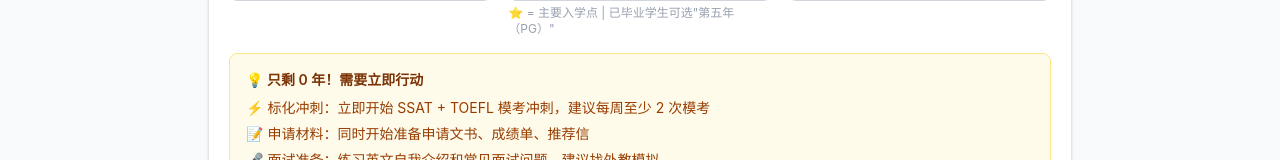
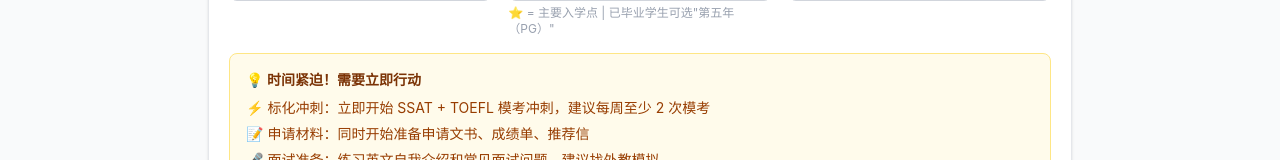
Before and after one commit to Hshyyy/meigao-helper, a React (Vite) app: page /timeline in a window 1280 px wide. Shown: the part 310-470 px from the top of the page. Built offline with nearby package versions, Linux system fonts and the light colour scheme.

Commit message:
修复时间线：根据年级+入学年份计算有效准备时间，不同组合显示不同建议

```diff
--- a/src/pages/Timeline.tsx
+++ b/src/pages/Timeline.tsx
@@ -404,7 +404,13 @@ export default function Timeline() {
   const personalizedTips = useMemo(() => {
     const now = new Date();
     const currentYear = now.getFullYear();
-    const yearsUntilEnroll = enrollYear - currentYear;
+    const gradeNum = parseInt(grade.replace(/[^\d]/g, ""));
+    // 计算学生到达申请年级（G9）还需要几年
+    const yearsToApplyingGrade = Math.max(0, 9 - gradeNum);
+    // 实际可用准备时间 = 入学年份 - 当前年份 - 1（申请在入学前1年）
+    const yearsUntilApply = enrollYear - currentYear - 1;
+    // 有效准备时间 = 实际可用时间 - 到达申请年级的时间
+    const effectiveYears = yearsUntilApply - yearsToApplyingGrade;
 
     // PG（第五年）特殊情况
     if (grade === "PG") {
@@ -421,9 +427,9 @@ export default function Timeline() {
       };
     }
 
-    // 紧迫程度判断
-    const isModerate = yearsUntilEnroll === 2;
-    const isRelaxed = yearsUntilEnroll >= 3;
+    // 紧迫程度判断（基于有效准备时间）
+    const isRelaxed = effectiveYears >= 2;
+    const isModerate = effectiveYears === 1;
 
     // 体系特定的考试信息
     const testInfo: Record<SystemKey, { name: string; target: string; alt?: string }> = {
@@ -458,7 +464,7 @@ export default function Timeline() {
     // 根据紧迫程度生成建议
     if (isRelaxed) {
       return {
-        title: `你还有 ${yearsUntilEnroll} 年准备时间 — ${advice.focus}`,
+        title: `你还有充足的准备时间 — ${advice.focus}`,
         items: [
           `📚 ${advice.tip}`,
           `🎯 标化准备：可以先做一套 ${test.name} 模考，了解自己的水平，制定长期备考计划`,
@@ -471,7 +477,7 @@ export default function Timeline() {
     }
     if (isModerate) {
       return {
-        title: `还有 ${yearsUntilEnroll} 年 — 现在是准备的黄金时期`,
+        title: `准备时间适中 — 现在是黄金时期`,
         items: [
           `📝 ${test.name} 备考：系统学习各部分内容，建议每天 1-2 小时`,
           `📊 目标分数：${test.target}（顶尖校更高）`,
@@ -484,7 +490,7 @@ export default function Timeline() {
     }
     // 紧迫
     return {
-      title: `只剩 ${yearsUntilEnroll} 年！需要立即行动`,
+      title: `时间紧迫！需要立即行动`,
       items: [
         `⚡ 标化冲刺：立即开始 ${test.name} 模考冲刺，建议每周至少 2 次模考`,
         `📝 申请材料：同时开始准备申请文书、成绩单、推荐信`,
```
